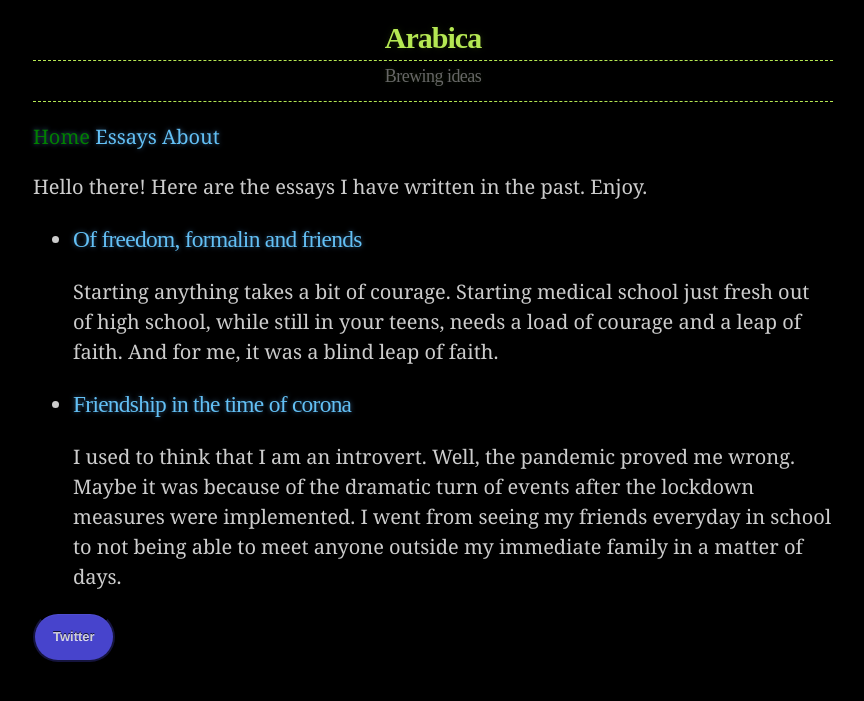
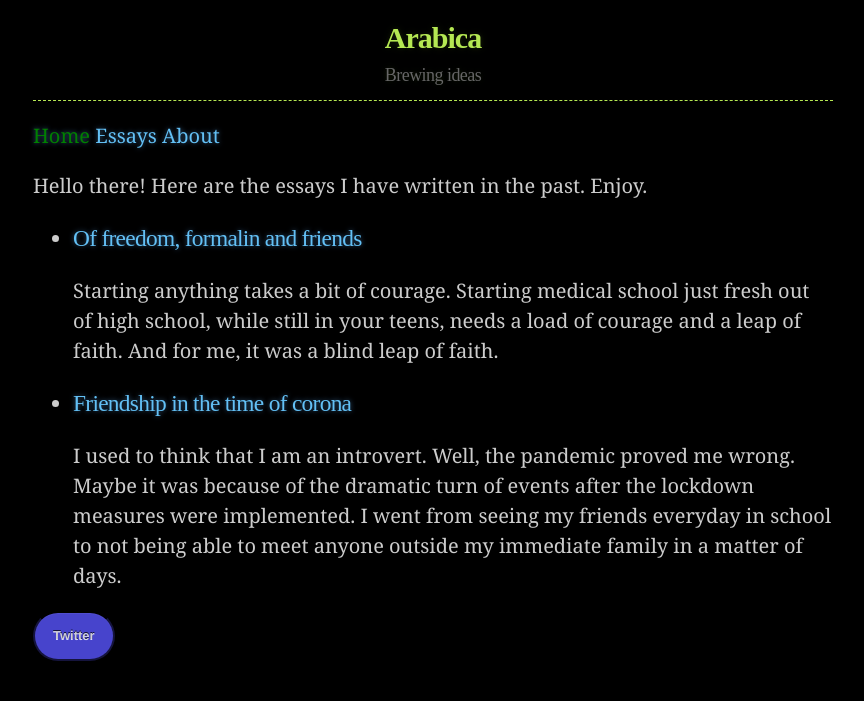
Before and after one commit to habasweiny/habasweiny.github.io, a Jekyll site: the page built from index.html, in a window 1280 px wide. Shown: the top 701 px of the page, without its empty margins (207-1071 px from the left). Built offline with Jekyll 4.4.1, drawn with Linux system fonts in a browser that asks for light colours.

Commit message:
Update main.scss

```diff
--- a/_sass/main.scss
+++ b/_sass/main.scss
@@ -33,7 +33,6 @@ header h1 {
                0 0 10px rgba(181, 232, 83, 0.1);
   letter-spacing: -1px;
   -webkit-font-smoothing: antialiased;
-  border-bottom: 1px dashed #b5e853;
 
   }
 
```
